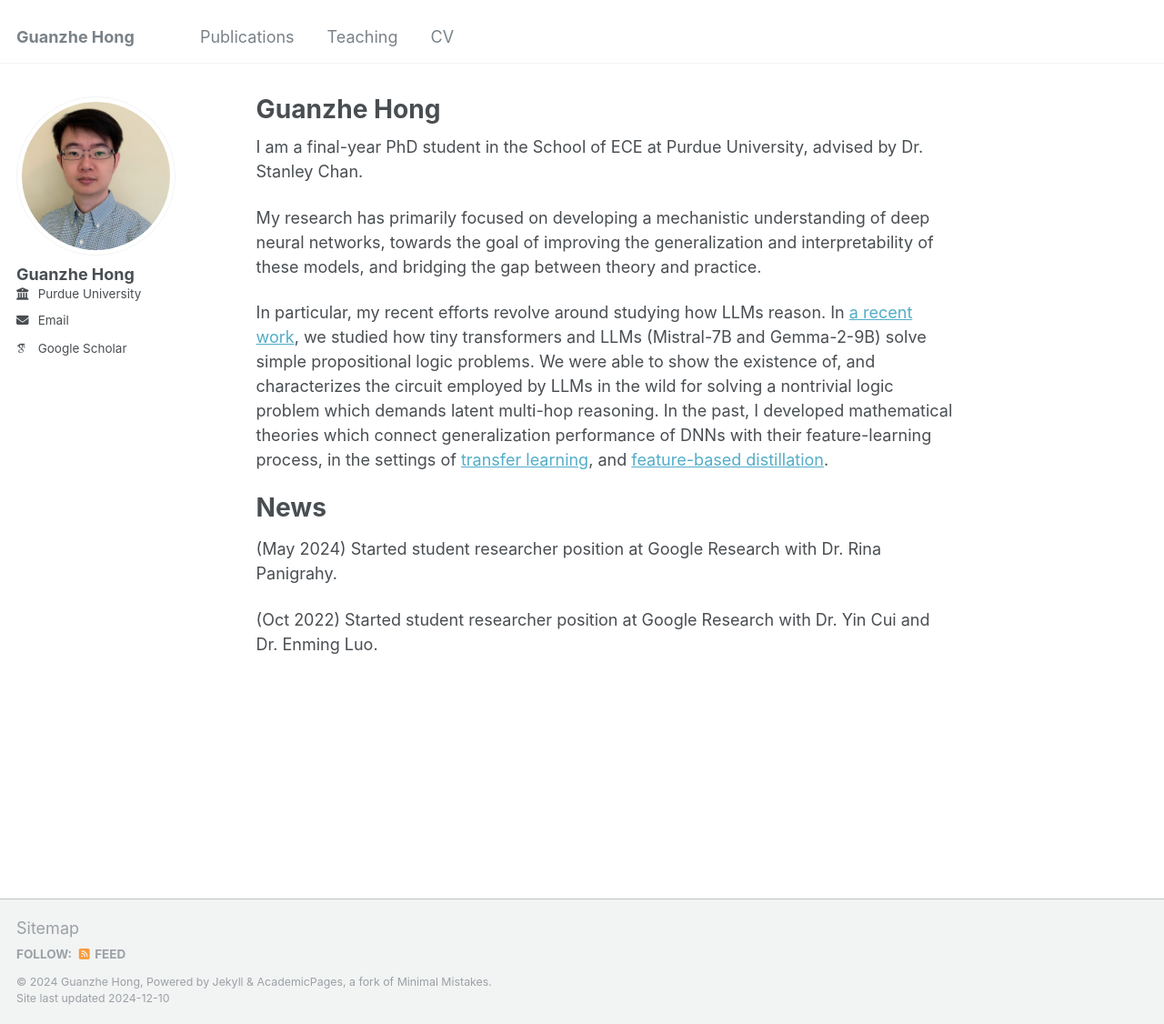
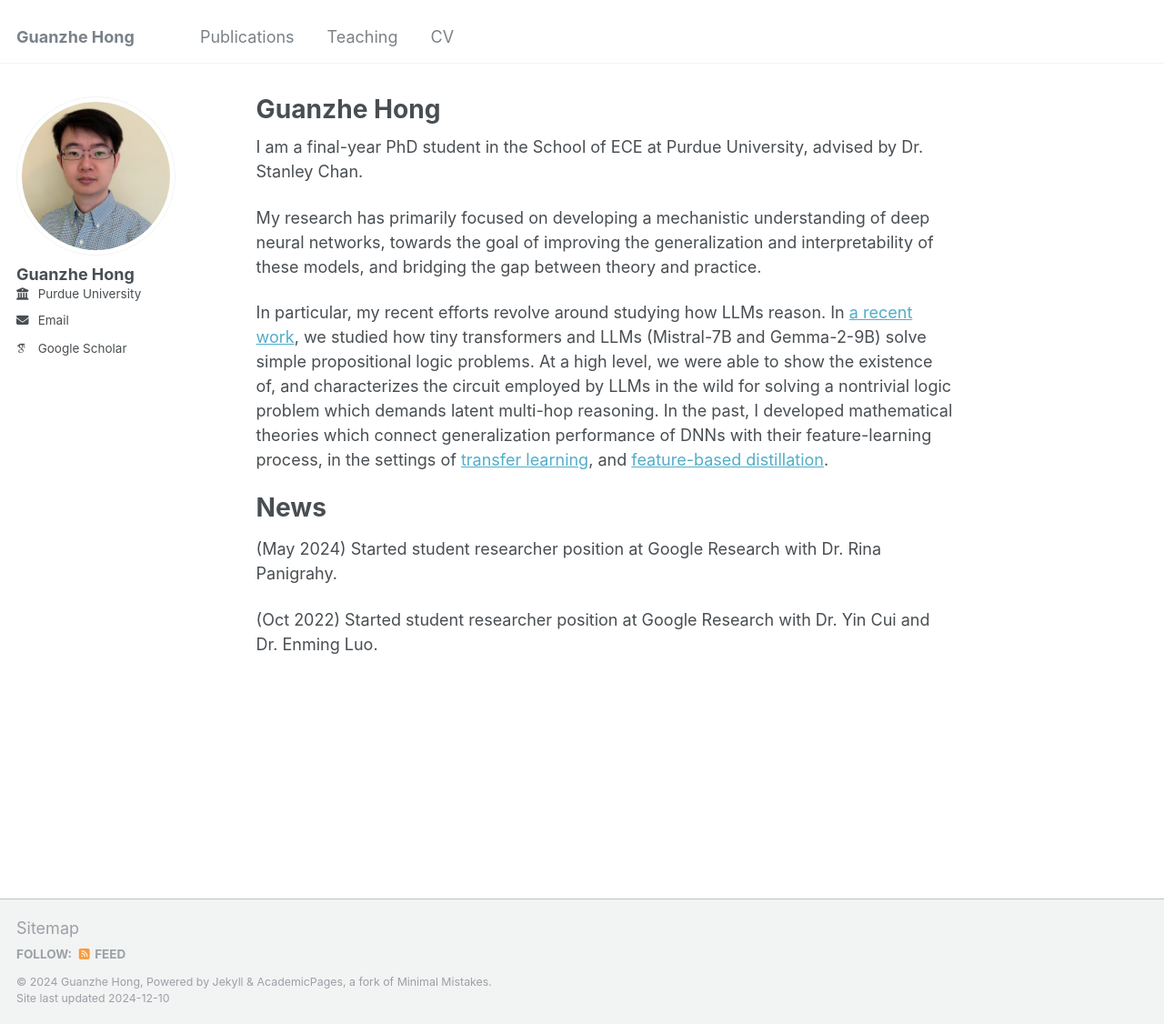
Before and after one commit to guanzhehong/guanzhehong, a Jekyll site: the page built from _pages/about.md, in a window 1280 px wide and 1126 px high. Shown: the whole window at 91% size. Built offline with Jekyll 4.4.1, drawn with Linux system fonts in a browser that asks for light colours; some web fonts are replaced.

Commit message:
Update about.md

```diff
--- a/_pages/about.md
+++ b/_pages/about.md
@@ -11,7 +11,7 @@ I am a final-year PhD student in the School of ECE at Purdue University, advised
 
 My research has primarily focused on developing a mechanistic understanding of deep neural networks, towards the goal of improving the generalization and interpretability of these models, and bridging the gap between theory and practice.
 
-In particular, my recent efforts revolve around studying how LLMs reason. In [a recent work](https://arxiv.org/abs/2411.04105), we studied how tiny transformers and LLMs (Mistral-7B and Gemma-2-9B) solve simple propositional logic problems. We were able to show the existence of, and characterizes the circuit employed by LLMs in the wild for solving a nontrivial logic problem which demands latent multi-hop reasoning. In the past, I developed mathematical theories which connect generalization performance of DNNs with their feature-learning process, in the settings of [transfer learning](https://arxiv.org/abs/2410.23129), and [feature-based distillation](https://arxiv.org/abs/2103.07600).
+In particular, my recent efforts revolve around studying how LLMs reason. In [a recent work](https://arxiv.org/abs/2411.04105), we studied how tiny transformers and LLMs (Mistral-7B and Gemma-2-9B) solve simple propositional logic problems. At a high level, we were able to show the existence of, and characterizes the circuit employed by LLMs in the wild for solving a nontrivial logic problem which demands latent multi-hop reasoning. In the past, I developed mathematical theories which connect generalization performance of DNNs with their feature-learning process, in the settings of [transfer learning](https://arxiv.org/abs/2410.23129), and [feature-based distillation](https://arxiv.org/abs/2103.07600).
 
 News
 ======
```
